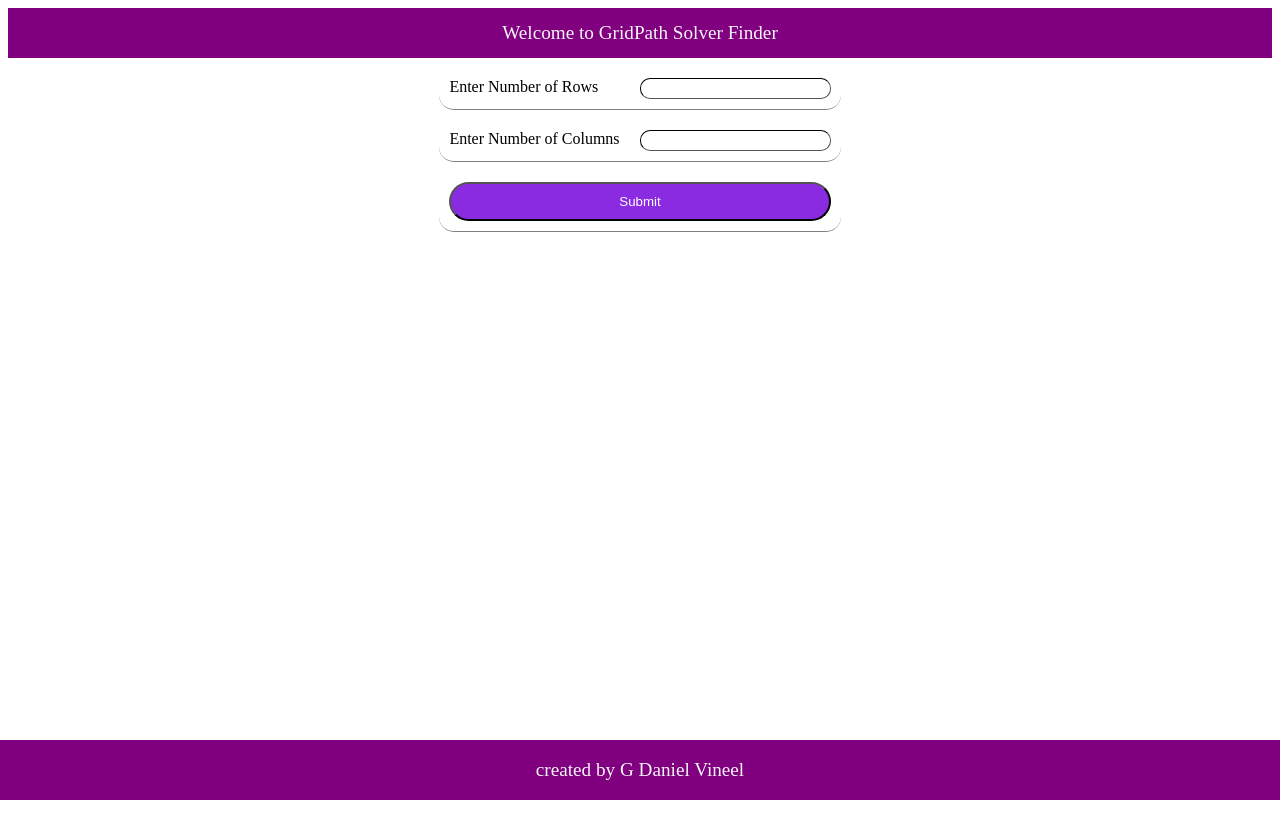
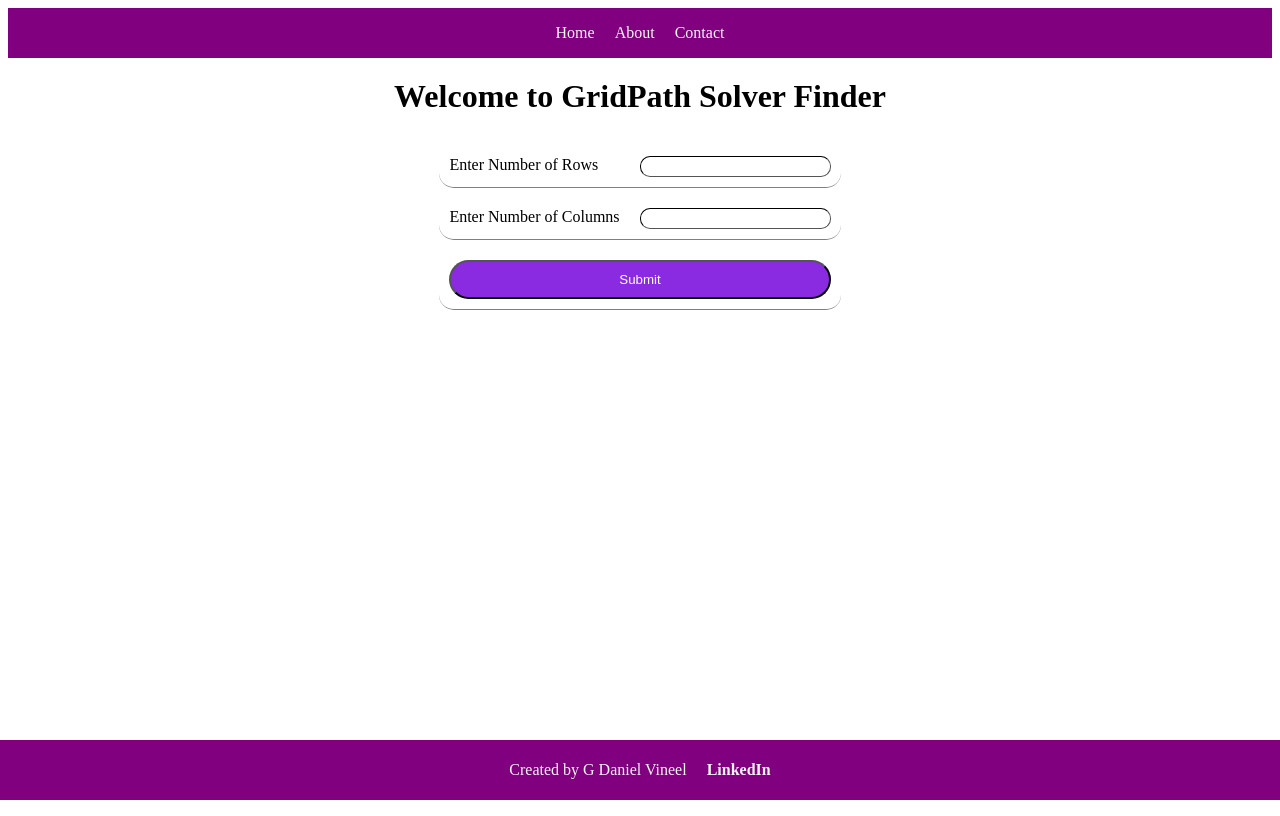
Before and after one commit to DanielVineel/GridPath-Solver, a Flask app: page / in a window 1280 px wide. Run offline with Flask 3, Linux system fonts and the light colour scheme.

Commit message:
feat: add about and contact pages with global layout
- Created `base.html` for shared layout (header navigation and footer).
- Updated `index.html` to extend `base.html`.
- Added `about.html` and `contact.html` with creator information.
- Added `/about` and `/contact` routes to Flask app.
- Updated `styles.css` to use Flexbox for header and footer layout, and added links.
- Added `app_output.log` to `.gitignore`.

Co-authored-by: DanielVineel <116679085+DanielVineel@users.noreply.github.com>

```diff
--- a/gridpath_solver/routes.py
+++ b/gridpath_solver/routes.py
@@ -6,6 +6,14 @@ main=Blueprint("main",__name__)
 @main.route("/")
 def home():
     return render_template("index.html")
+
+@main.route("/about")
+def about():
+    return render_template("about.html")
+
+@main.route("/contact")
+def contact():
+    return render_template("contact.html")
 
 @main.route("/api/getPaths",methods=["POST"])
 def getPaths():
--- a/gridpath_solver/static/css/styles.css
+++ b/gridpath_solver/static/css/styles.css
@@ -54,24 +54,44 @@ header{
     width: 100%;
     text-align: center;
     height:50px;
-    align-content: center;
+    display: flex;
+    justify-content: center;
+    align-items: center;
+    gap: 20px;
     background-color: purple;
     color:whitesmoke;
     font-size: larger;
     /* font-weight: 900; */
 }
+header a {
+    color: whitesmoke;
+    text-decoration: none;
+    font-size: 16px;
+}
+header a:hover {
+    text-decoration: underline;
+}
 footer{
-    width:100%;
+    width: 100%;
     background-color: purple;
-    color:whitesmoke;
+    color: whitesmoke;
     position: fixed;
-    bottom:0px;
-    left:0px;
-    text-align: center;
-    height:60px;
-    font-size: larger;
-
-    align-content: center;
+    bottom: 0px;
+    left: 0px;
+    height: 60px;
+    font-size: 16px;
+    display: flex;
+    justify-content: center;
+    align-items: center;
+    gap: 20px;
+}
+footer a {
+    color: whitesmoke;
+    text-decoration: none;
+    font-weight: bold;
+}
+footer a:hover {
+    text-decoration: underline;
 }
 body{
     min-height:100vh;
--- /dev/null
+++ b/gridpath_solver/templates/base.html
@@ -0,0 +1,30 @@
+<!DOCTYPE html>
+<html lang="en">
+<head>
+    <meta charset="UTF-8">
+    <meta name="viewport" content="width=device-width, initial-scale=1.0">
+    <title>{% block title %}GridPath Solver{% endblock %}</title>
+    <link rel="stylesheet" href="{{ url_for('static',filename='css/styles.css')}}">
+    {% block head %}{% endblock %}
+</head>
+<body>
+
+    <header>
+        <a href="/">Home</a>
+        <a href="/about">About</a>
+        <a href="/contact">Contact</a>
+    </header>
+
+    <div class="main">
+        {% block content %}{% endblock %}
+    </div>
+
+    <footer>
+        <span>Created by G Daniel Vineel</span>
+        <a href="https://www.linkedin.com/in/danielvineel" target="_blank">LinkedIn</a>
+    </footer>
+
+    {% block footer %}{% endblock %}
+
+</body>
+</html>
--- a/gridpath_solver/templates/index.html
+++ b/gridpath_solver/templates/index.html
@@ -1,18 +1,13 @@
-<!DOCTYPE html>
-<html lang="en">
-<head>
-    <meta charset="UTF-8">
-    <meta name="viewport" content="width=device-width, initial-scale=1.0">
-    <title>GridPath Solver</title>
-    <link rel="stylesheet" href="{{ url_for('static',filename='css/styles.css')}}">
+{% extends "base.html" %}
+
+{% block title %}GridPath Solver{% endblock %}
+
+{% block head %}
     <script src="{{url_for('static',filename='js/home.js')}}"></script>
-</head>
-<body>
+{% endblock %}
 
-    <header>Welcome to GridPath Solver Finder</header>
-
-    <div class="main">
-
+{% block content %}
+    <h1 style="margin-top: 20px;">Welcome to GridPath Solver Finder</h1>
     <div id="first-info">
         <div><div>Enter Number of Rows </div> <input type="number" name="nrows" id="nrows"></div>
         <div><div>Enter Number of Columns  </div><input type="number" name="ncols" id="ncols"></div>
@@ -23,14 +18,12 @@
     <h3 id="desc" class="none">Choose the Options and Click on tiles </h3>
     <div id="second-part" class="none">
         <div id="grid" class="none">
-
         </div>
         <div class="controls none">
             <div>
                <button id="btn-start">Select Starting Point</button>
                 <button id="btn-walls" class="sel-btn">Select Walls</button>
                 <button id="btn-end">Select Ending Point</button>
-
             </div>
             <div>
                 <button id="btn-submit">SUBMIT</button>
@@ -41,18 +34,11 @@
     <div id="total-ways" class="none">Total Ways : </div>
     <div id="results" class="none">
     </div>
+{% endblock %}
 
-
-
-    </div>
-
-    <Footer>created by G Daniel Vineel</Footer>
-
+{% block footer %}
     <div id="loading-overlay" class="none">
         <div class="loader"></div>
         <p>Finding optimal path...</p>
     </div>
-
-</body>
-
-</html>
+{% endblock %}
```
Also changed, not shown: gridpath_solver/templates/about.html (added, +18 -0 lines), gridpath_solver/templates/contact.html (added, +21 -0 lines), 1 other file. Lines whose indentation alone changed are shown as unchanged.
